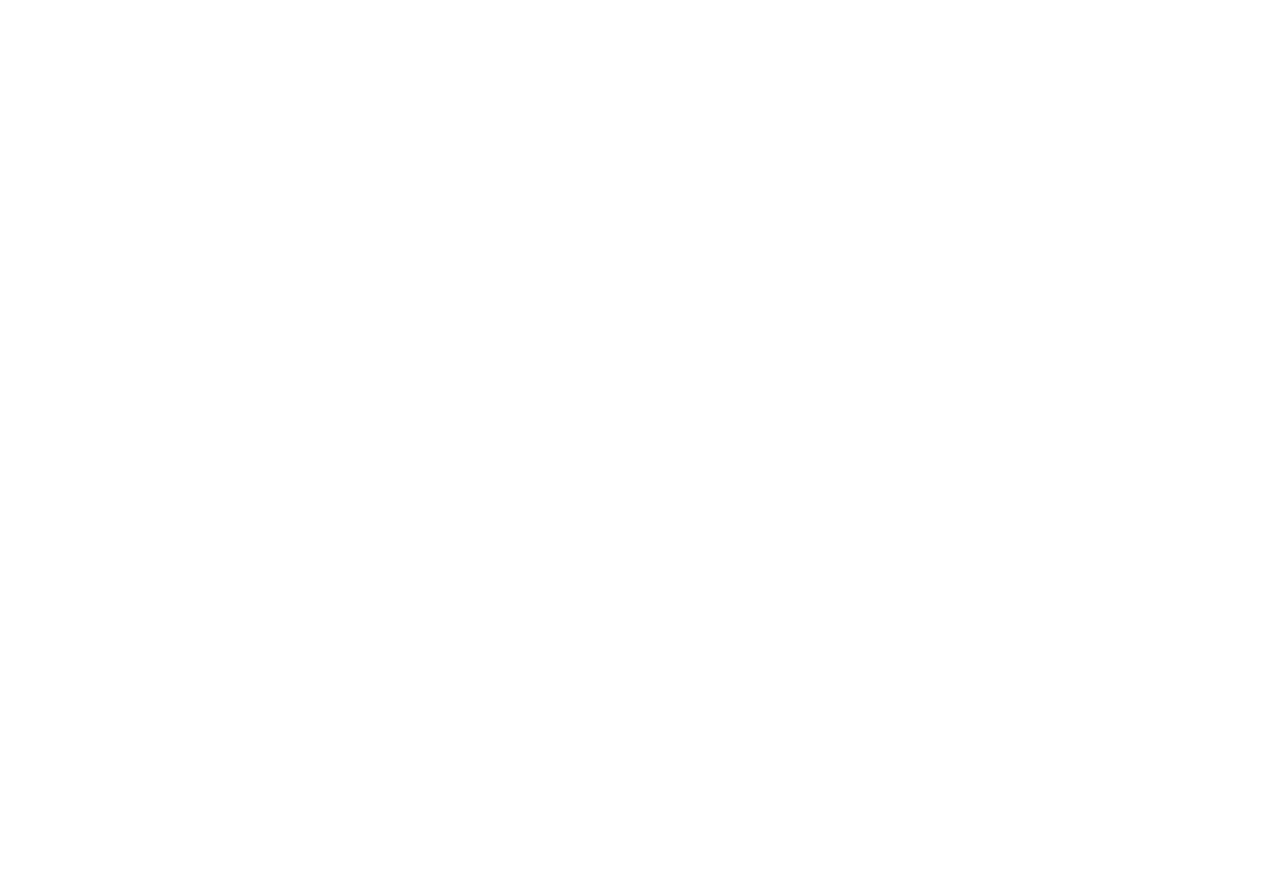
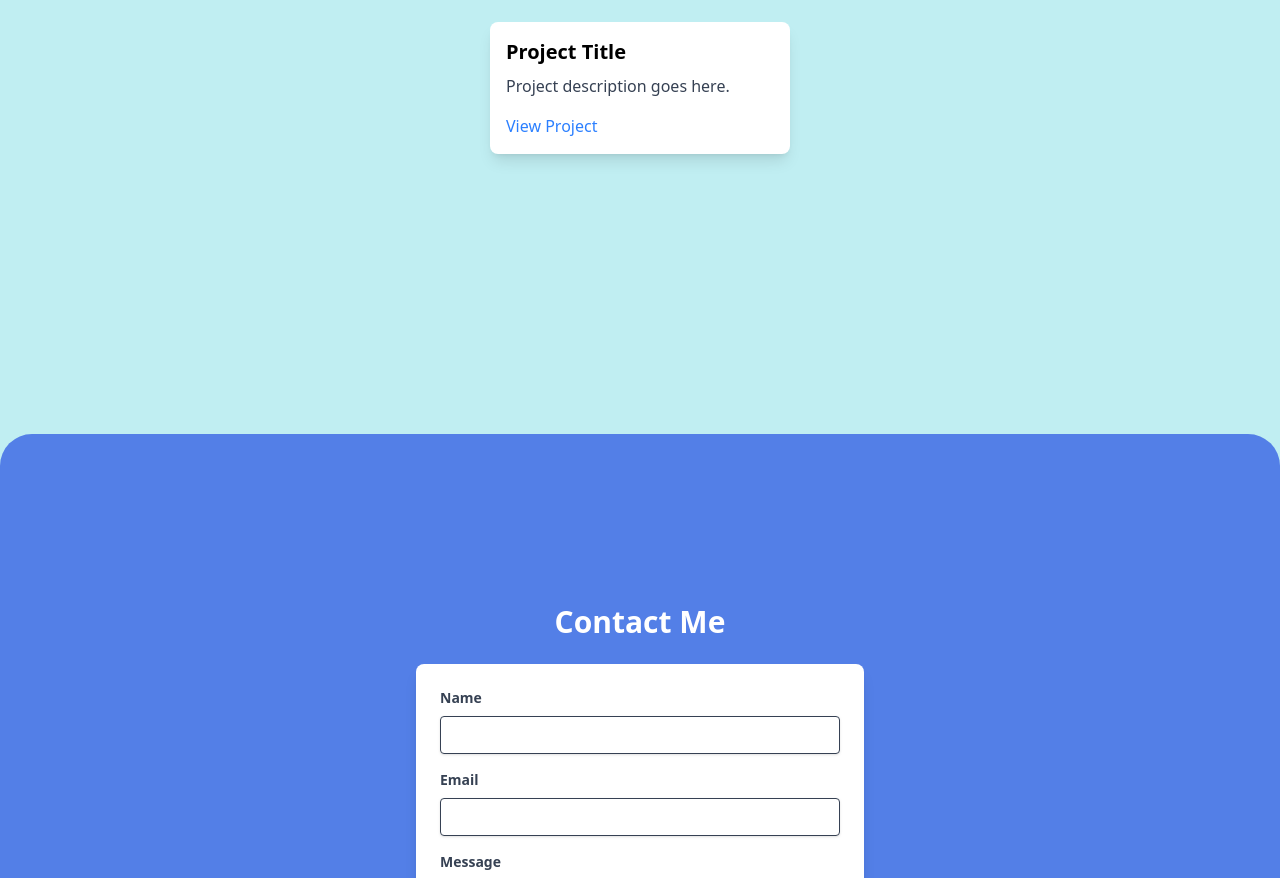
Before and after one commit to Krishneshvar/my-portfolio, a React (Vite) app in the folder portfolio/: page / in a window 1280 px wide. Shown: the part 1894-2772 px from the top of the page. Before the commit the page ends 1764 px from the top, so only its background shows below. Built offline with nearby package versions, Linux system fonts and the light colour scheme; a web font is replaced by a local one.

Commit message:
feat: Update modern view

```diff
--- /dev/null
+++ b/portfolio/src/components/modern/ContactSection.jsx
@@ -0,0 +1,23 @@
+
+export default function ContactSection() {
+  return (
+    <section className="min-h-screen w-full flex flex-col items-center justify-center bg-[#537FE7] -mt-6 rounded-t-[2rem] p-6">
+      <h2 className="text-3xl font-bold text-white mb-6">Contact Me</h2>
+      <form className="w-full max-w-md bg-white rounded-lg shadow-lg p-6">
+        <div className="mb-4">
+          <label htmlFor="name" className="block text-gray-700 text-sm font-bold mb-2">Name</label>
+          <input type="text" id="name" className="shadow appearance-none border rounded w-full py-2 px-3 text-gray-700 leading-tight focus:outline-none focus:shadow-outline" />
+        </div>
+        <div className="mb-4">
+          <label htmlFor="email" className="block text-gray-700 text-sm font-bold mb-2">Email</label>
+          <input type="email" id="email" className="shadow appearance-none border rounded w-full py-2 px-3 text-gray-700 leading-tight focus:outline-none focus:shadow-outline" />
+        </div>
+        <div className="mb-4">
+          <label htmlFor="message" className="block text-gray-700 text-sm font-bold mb-2">Message</label>
+          <textarea id="message" rows="4" className="shadow appearance-none border rounded w-full py-2 px-3 text-gray-700 leading-tight focus:outline-none focus:shadow-outline"></textarea>
+        </div>
+        <button type="submit" className="bg-[#537FE7] hover:bg-[#3a5bbd] text-white font-bold py-2 px-4 rounded focus:outline-none focus:shadow-outline">Send Message</button>
+      </form>
+    </section>
+  );
+}
--- /dev/null
+++ b/portfolio/src/components/modern/ProjectsSection.jsx
@@ -0,0 +1,15 @@
+
+export default function ProjectsSection() {
+  return (
+    <section className="min-h-screen w-full flex flex-col items-center justify-center bg-[#C0EEF2] -mt-6 rounded-t-[2rem] p-6">
+      <h2 className="text-3xl font-bold text-white mb-6">Projects</h2>
+      <div className="w-full flex flex-wrap justify-center gap-8">
+        <div className="w-[300px] bg-white rounded-lg shadow-lg p-4">
+          <h3 className="text-xl font-bold mb-2">Project Title</h3>
+          <p className="text-gray-700 mb-4">Project description goes here.</p>
+          <a href="#" className="text-blue-500 hover:underline">View Project</a>
+        </div>
+      </div>
+    </section>
+  );
+}
--- a/portfolio/src/components/modern/SkillsSection.jsx
+++ b/portfolio/src/components/modern/SkillsSection.jsx
@@ -1,4 +1,4 @@
-import { FaHtml5, FaCss3Alt, FaJs, FaReact, FaNodeJs, FaGit, FaGithub, FaLinux, FaDatabase, FaJava } from "react-icons/fa";
+import { FaHtml5, FaCss3Alt, FaJs, FaReact, FaNodeJs, FaGit, FaGithub, FaLinux, FaJava } from "react-icons/fa";
 import { SiTailwindcss, SiExpress, SiMysql, SiPostgresql, SiPython, SiC, SiCplusplus, SiFigma } from "react-icons/si";
 
 export default function SkillsSection() {
@@ -33,7 +33,7 @@
   };
 
   return (
-    <section className="min-h-screen w-full flex flex-col items-center justify-center bg-[#537FE7] rounded-t-[2rem] p-6">
+    <section className="min-h-screen w-full flex flex-col items-center justify-center bg-[#537FE7] -mt-6 rounded-t-[2rem] p-6">
       <h2 className="text-3xl font-bold text-white mb-6">Skills</h2>
       <div className="w-full flex flex-wrap justify-center gap-8">
         {Object.entries(skills).map(([category, items]) => (
--- a/portfolio/src/pages/Modern.jsx
+++ b/portfolio/src/pages/Modern.jsx
@@ -2,6 +2,8 @@
 import HeroSection from "../components/modern/HeroSection";
 import Footer from "../components/modern/Footer";
 import SkillsSection from "../components/modern/SkillsSection";
+import ProjectsSection from "../components/modern/ProjectsSection";
+import ContactSection from "../components/modern/ContactSection";
 
 export default function ModernPortfolio() {
   return (
@@ -9,6 +11,8 @@
       <NavBar />
       <HeroSection />
       <SkillsSection />
+      <ProjectsSection />
+      <ContactSection />
       <Footer />
     </main>
   );
```
